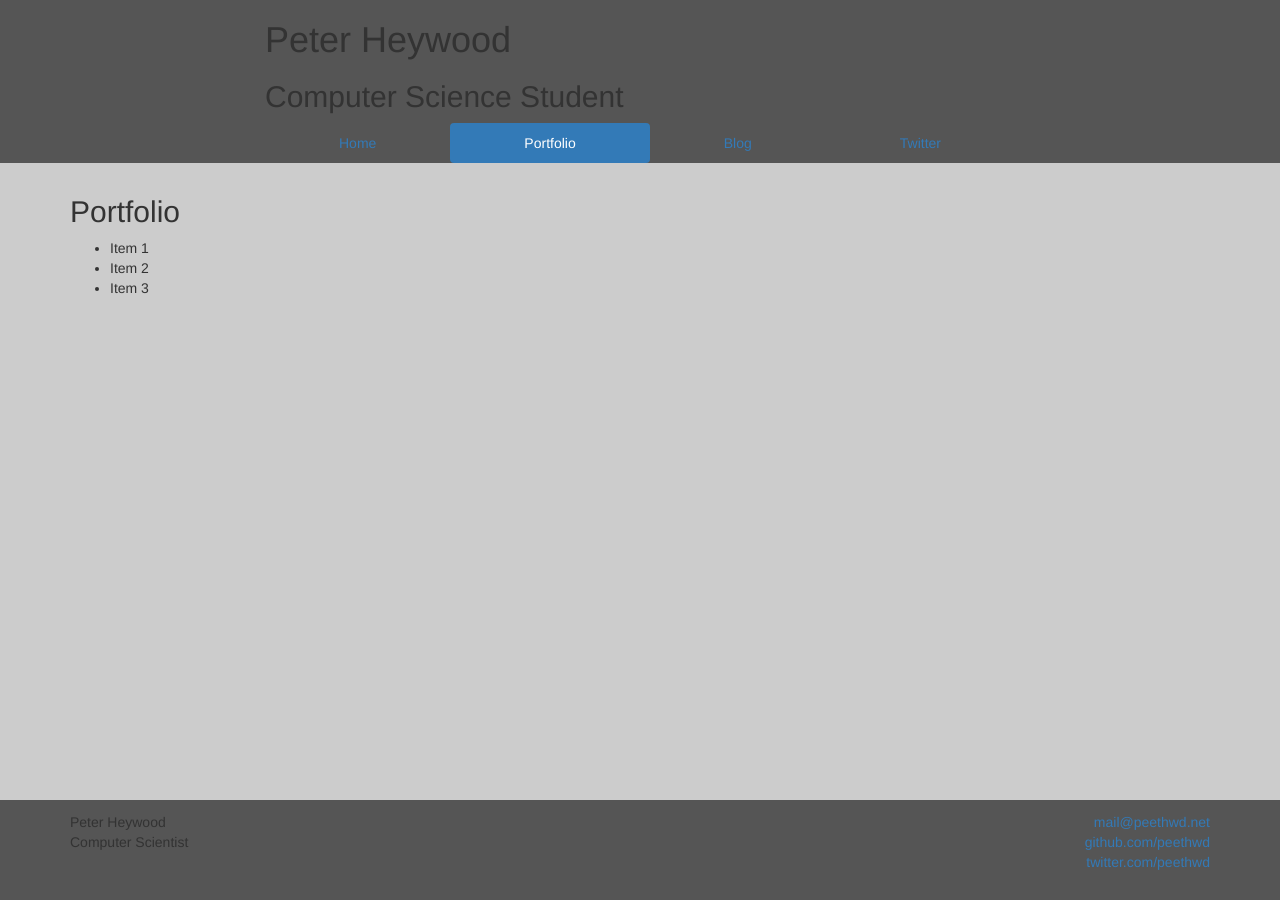
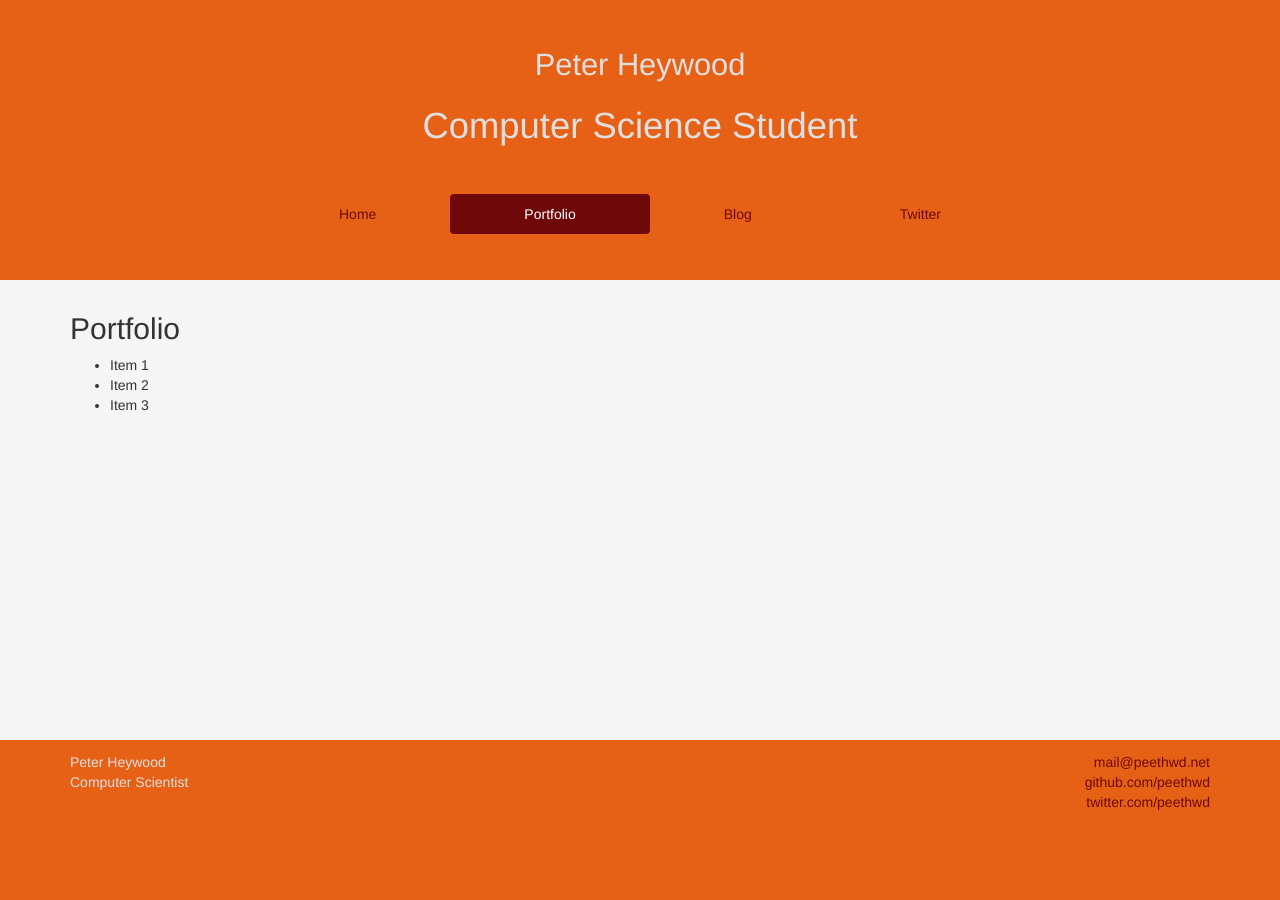
Before and after one commit to ptheywood/ptheywood.github.io, a Jekyll site: the page built from portfolio/index.md, in a window 1280 px wide. Built offline with Jekyll 4.4.1, drawn with Linux system fonts in a browser that asks for light colours; nearby versions of some CDN libraries; library files that are not in the unit come from our copies; Markdown is read by kramdown in place of the engine named in the settings.

Commit message:
Update css for large orange sections

```diff
--- a/css/main.css
+++ b/css/main.css
@@ -3,11 +3,46 @@ body {
     height: 100%;
     margin: 0;
     padding: 0;
-    background: #ccc;
+    background: #f5f5f5;
 }
 
 .header {
-    background: #555;
+    background: #E66116;
+    color: #DFDFDF;
+    height: 280px;
+    text-align: center;
+}
+
+.header h1 {
+    margin: 48px auto 24px auto;
+    font-size: 2.2em;
+}
+
+.header h2 {
+    margin: 24px auto 48px auto;
+    font-size: 2.6em;
+}
+
+.header a {
+    color: #6F0909;
+}
+
+.header .nav {
+    margin: 32px auto;
+}
+
+.nav-pills>li.active>a,
+.nav-pills>li.active>a:hover,
+.nav-pills>li.active>a:focus {
+    color: #fff;
+    background-color: #6F0909;
+}
+
+.nav>li>a:hover,
+.nav>li>a:focus {
+    text-decoration: none;
+    background-color: #CC5613;
+    color: #DFDFDF;
 }
 
 .content {
@@ -20,13 +55,18 @@ body {
     height: auto !important;
     height: 100%;
 
-  margin: 0 auto -100px;
-  padding: 0 0 100px;
+    margin: 0 auto -160px;
+    padding: 0 0 160px;
 }
 
 .footer {
-    background: #555;
-    height: 100px;
+    background: #E66116;
+    color: #DFDFDF;
+    height: 160px;
+}
+
+.footer a {
+    color: #6F0909;
 }
 
 .footer .container {
```
Lines whose indentation alone changed are shown as unchanged.
